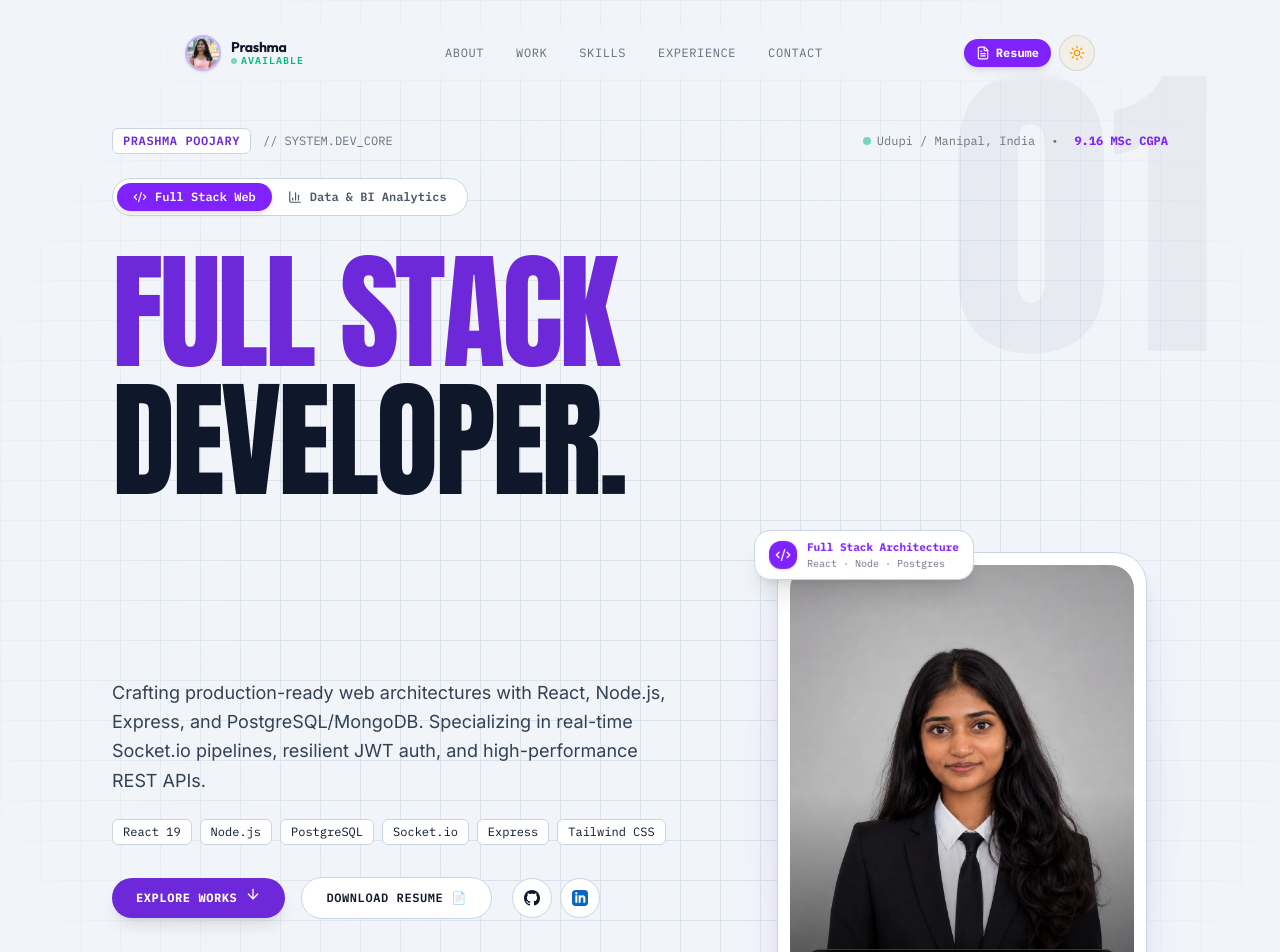
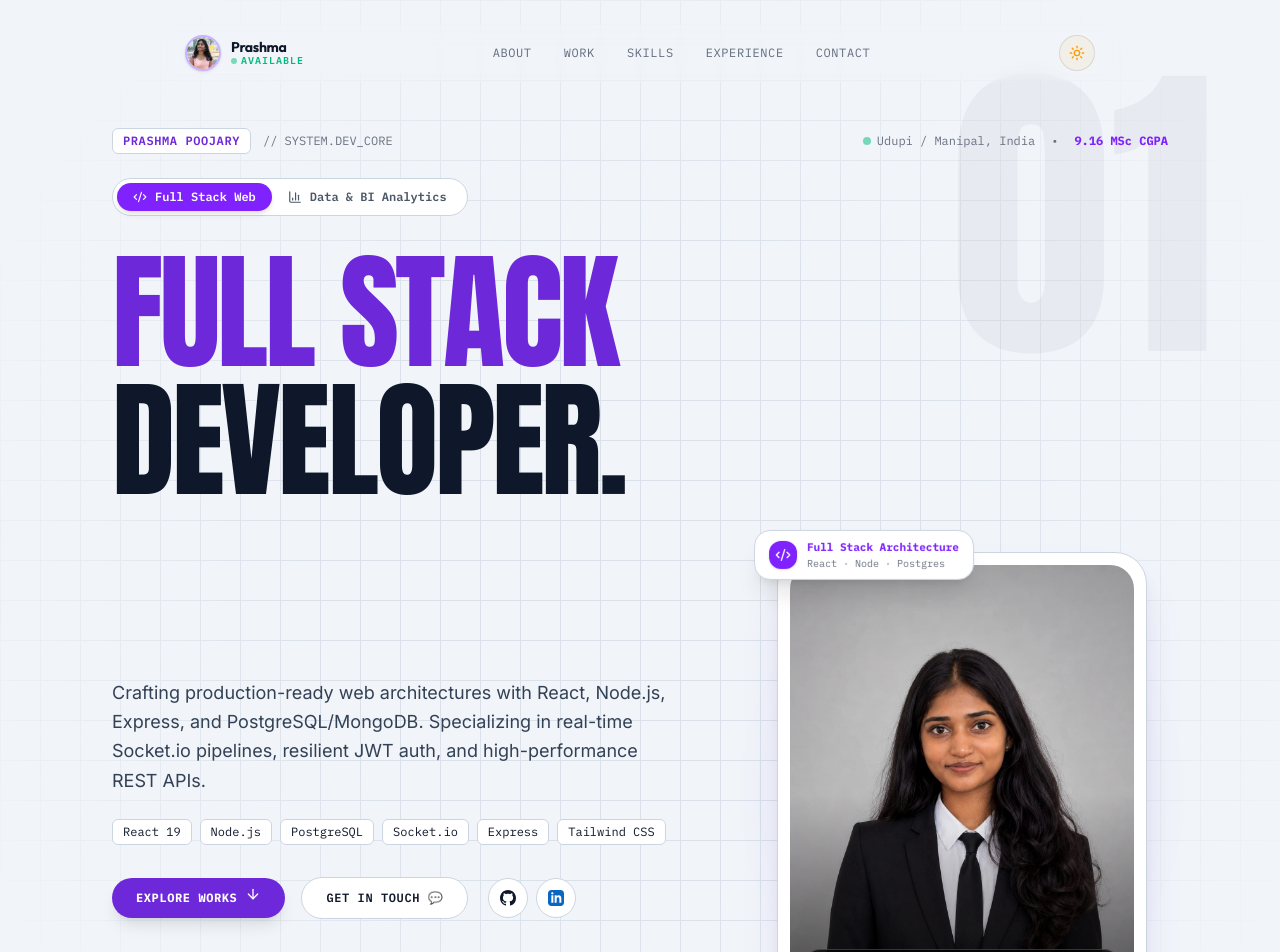
Before and after one commit to prashmapoojary/Prashma-Portfolio, a React (Vite) app: page / in a window 1280 px wide. Shown: the top 952 px of the page. Built offline with nearby package versions, Linux system fonts and the light colour scheme.

Commit message:
Remove resume option and download buttons across the website

```diff
--- a/src/components/Hero.jsx
+++ b/src/components/Hero.jsx
@@ -258,10 +258,7 @@ export default function Hero() {
               </a>
 
               <a
-                href="/assets/resume.pdf"
-                target="_blank"
-                rel="noopener noreferrer"
-                download="Prashma_Poojary_Resume.pdf"
+                href="#contact"
                 className="inline-flex items-center gap-2 px-6 py-3 rounded-full font-mono text-xs uppercase tracking-wider font-semibold border transition-all duration-300 hover:scale-105 active:scale-95 cursor-pointer"
                 style={{
                   backgroundColor: isDark ? "rgba(255,255,255,0.04)" : "#ffffff",
@@ -269,7 +266,7 @@ export default function Hero() {
                   color: "var(--text-primary)",
                 }}
               >
-                Download Resume 📄
+                Get In Touch 💬
               </a>
 
               {/* Social Links Strip */}
--- a/src/components/Navbar.jsx
+++ b/src/components/Navbar.jsx
@@ -1,6 +1,6 @@
 import React, { useState, useEffect } from "react";
 import { motion, AnimatePresence } from "framer-motion";
-import { Sun, Moon, Menu, X, FileText } from "lucide-react";
+import { Sun, Moon, Menu, X } from "lucide-react";
 import { useTheme } from "../context/ThemeContext";
 import prashProfileIcon from "../assets/prash.jpeg";
 
@@ -131,21 +131,8 @@ export default function Navbar() {
             })}
           </div>
 
-          {/* Right Action Cluster: Theme Switcher & Resume Button */}
+          {/* Right Action Cluster: Theme Switcher */}
           <div className="flex items-center gap-2">
-            {/* Resume Download Pill Button */}
-            <a
-              href="/assets/resume.pdf"
-              target="_blank"
-              rel="noopener noreferrer"
-              download="Prashma_Poojary_Resume.pdf"
-              className="flex items-center gap-1.5 px-3 py-1.5 rounded-full font-mono text-xs font-bold text-white bg-violet-600 hover:bg-violet-700 transition-all duration-200 shadow-md hover:scale-105 active:scale-95 focus:outline-none focus:ring-2 focus:ring-violet-400"
-              title="Download Prashma's Resume"
-            >
-              <FileText className="w-3.5 h-3.5" />
-              <span className="hidden sm:inline">Resume</span>
-            </a>
-
             {/* Theme Toggle Button */}
             <motion.button
               whileTap={{ scale: 0.9 }}
--- a/src/data/portfolio.js
+++ b/src/data/portfolio.js
@@ -32,7 +32,6 @@ export const personalInfo = {
     github: "https://github.com/prashmapoojary",
     instagram: "", // Placeholder - replace when provided
     profileImage: "/assets/profile.jpg",
-    resumePdf: "/assets/resume.pdf",
   },
 };
 
@@ -284,7 +283,7 @@ export const projectsData = [
     links: {
       github: "https://github.com/prashmapoojary/nandini-pricing-strategy",
       live: "https://nandini-pricing-engine.streamlit.app/",
-      paper: "/assets/resume.pdf",
+      paper: "/assets/conference-paper.pdf",
     },
     video: "",
     image: "",
```
Also changed, not shown: 2 other files (tests, documents, lock files or other folders).
